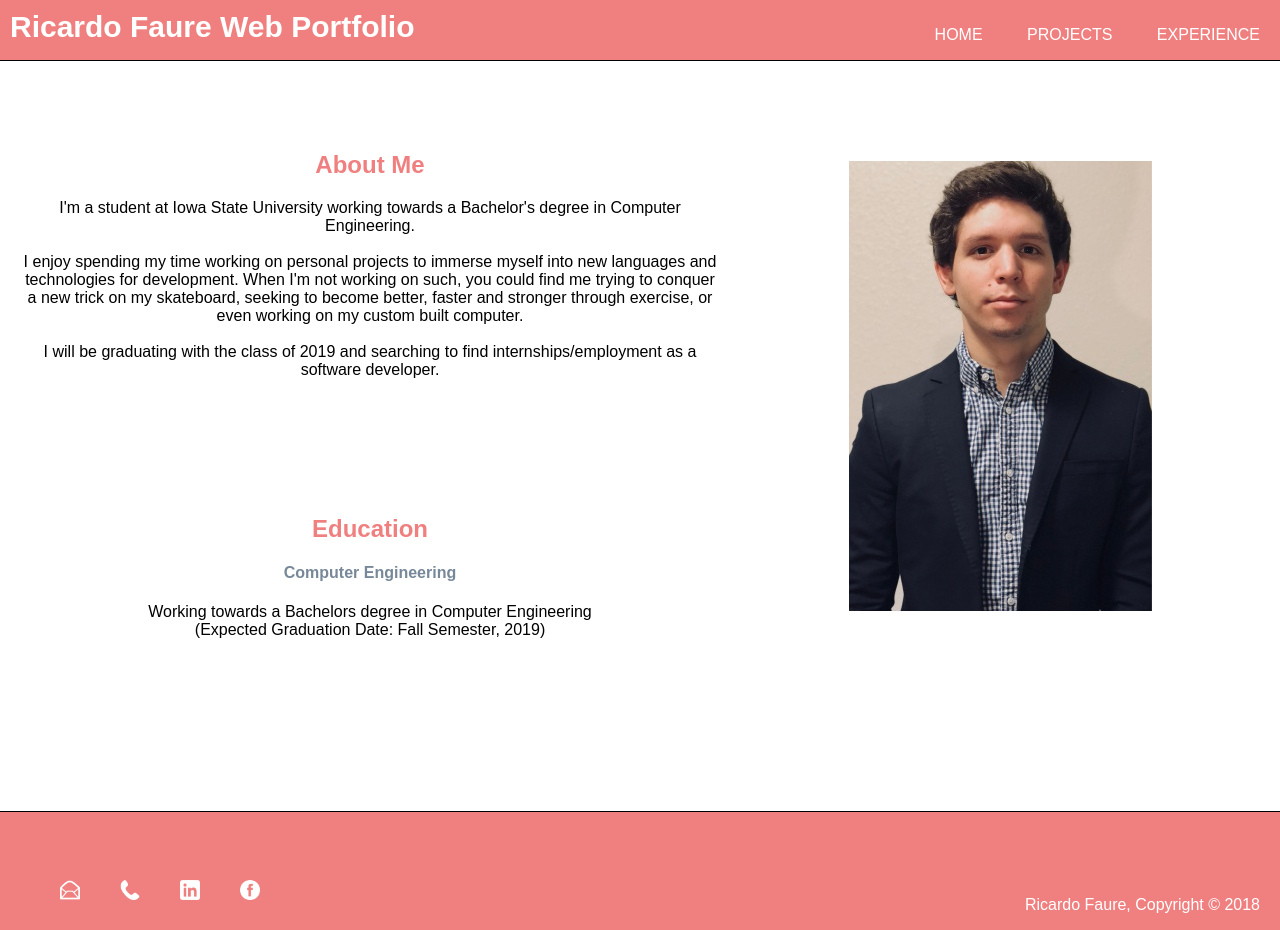
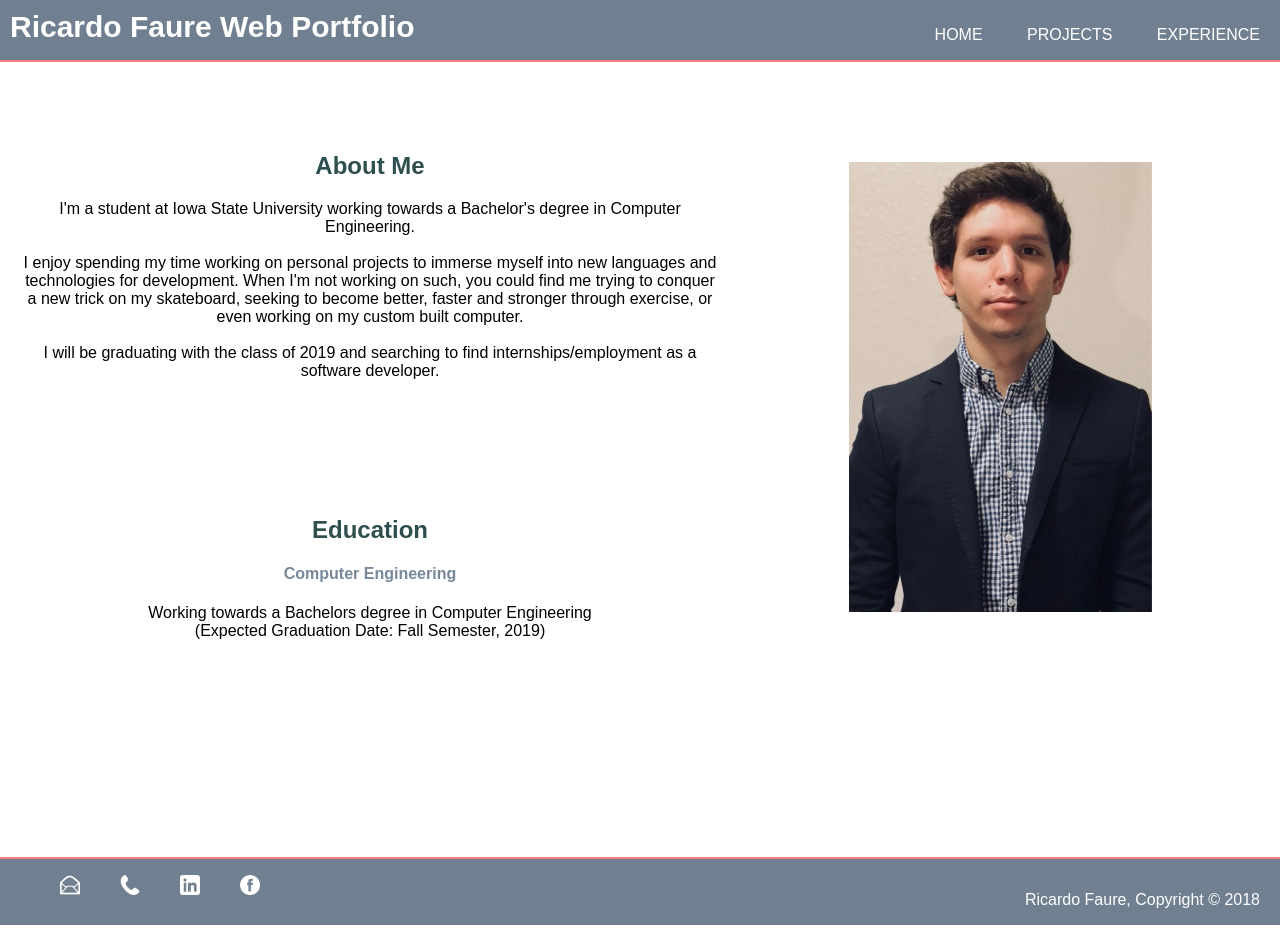
Before and after one commit to Rickyf115/portfolio, a plain HTML site: page index.html in a window 1280 px wide. Drawn offline with Linux system fonts and the light colour scheme.

Commit message:
fixed colors

```diff
--- a/css/style.css
+++ b/css/style.css
@@ -17,7 +17,7 @@
 h2{
 	text-align: center;
   font-family: Arial;
-  color: lightcoral;
+  color: darkslategrey;
 }
 body{
 	background-color: white;
@@ -26,9 +26,9 @@
 }
 header{
 	padding-top:10px;
-	background-color: lightcoral;
+	background-color: slategrey;
 	text-align: right;
-	border-bottom: black 1px solid;
+	border-bottom: lightcoral 2px solid;
 }
 
 #content{
@@ -48,7 +48,7 @@
 #aboutcontent{
 	text-align: center;
 	padding-bottom: 30px;
-	height: 720px;
+	height: 765px;
 }
 
 #About{
@@ -97,9 +97,9 @@
 
 footer{
 	text-align: center;
-	background-color: lightcoral;
+	background-color: slategrey;
 	padding-bottom: 50px;
-	border-top: black 1px solid;
+	border-top: lightcoral 2px solid;
 }
 
 footer li{
--- a/index.html
+++ b/index.html
@@ -51,7 +51,6 @@
 		    <img src="images/me.png" id="mypic" alt="A picture of me, Ricardo Faure" title="Profile Picture" align="center" />
   </div><!--End Content-->
 	<footer>
-    <h2>Contact Information</h2>
 		<address>
 			<ul>
 				<li><form action="mailto:rjfaure@iastate.edu"><input type="image" src="icons/email.png" width="20px height="20px /></form></li>
```
Also changed, not shown: experience.html (+0 -1 lines), projects.html (+0 -1 lines).
